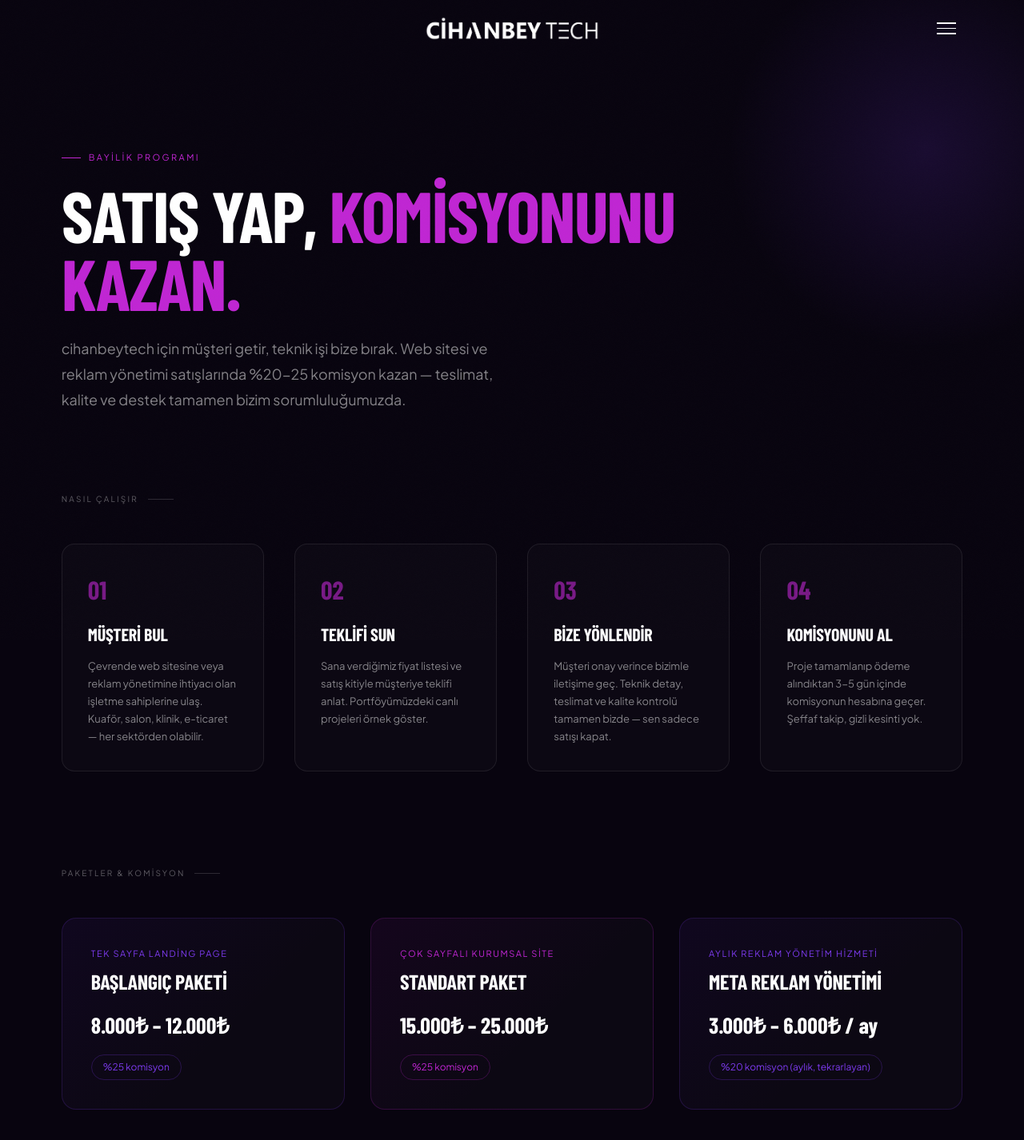
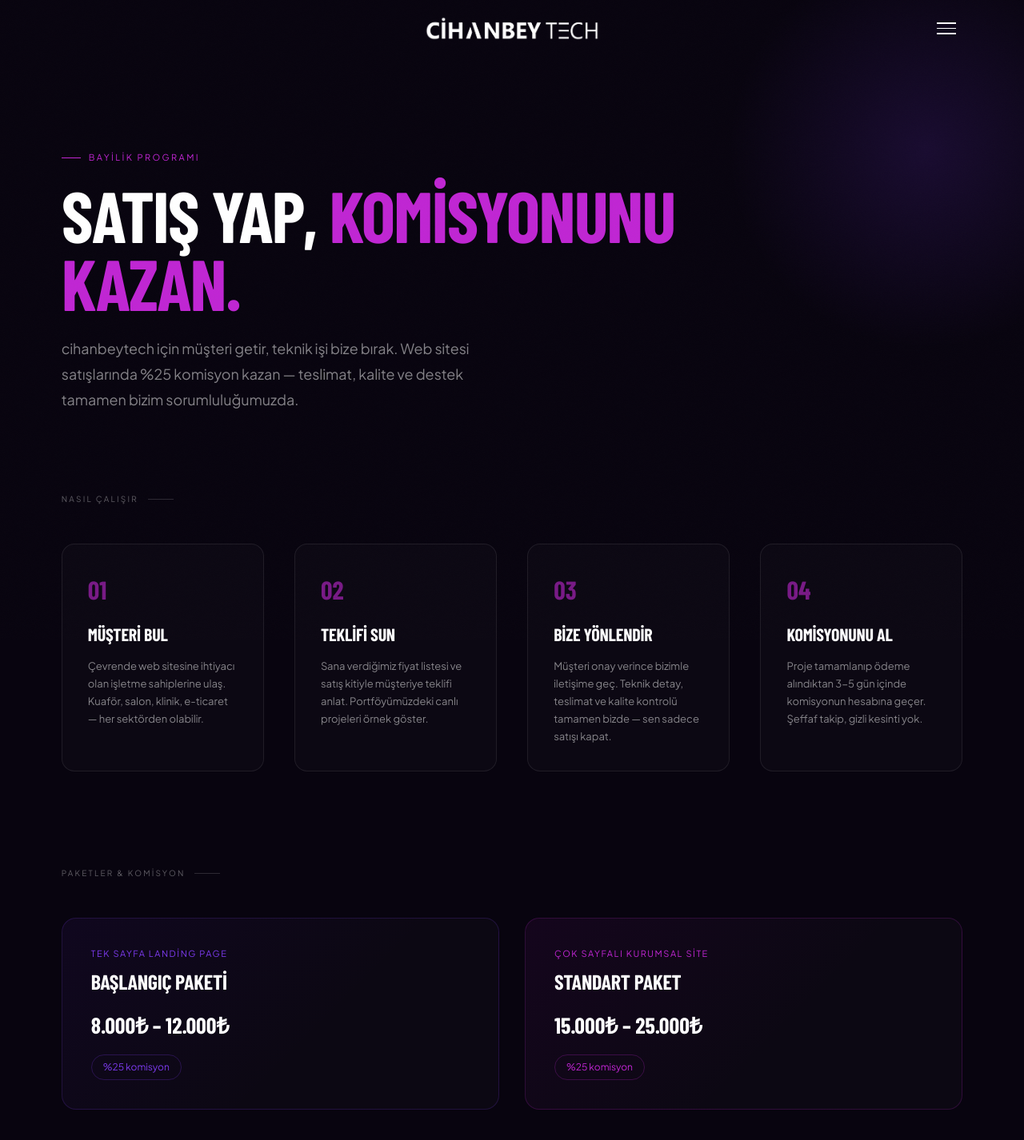
Before and after one commit to AligramTelegram/cihanbeytech, a Next.js app: page /bayilik in a window 1280 px wide. Shown: the top 1426 px of the page at 80% size. Built offline with nearby package versions, Linux system fonts and the light colour scheme; a web font is replaced by a local one.

Commit message:
bayilik: remove ad management, website sales only

```diff
--- a/app/bayilik/page.tsx
+++ b/app/bayilik/page.tsx
@@ -18,20 +18,13 @@
     commission: "%25 komisyon",
     color: "#c026d3",
   },
-  {
-    name: "Meta Reklam Yönetimi",
-    desc: "Aylık reklam yönetim hizmeti",
-    price: "3.000₺ – 6.000₺ / ay",
-    commission: "%20 komisyon (aylık, tekrarlayan)",
-    color: "#7c3aed",
-  },
 ];
 
 const STEPS = [
   {
     num: "01",
     title: "Müşteri Bul",
-    desc: "Çevrende web sitesine veya reklam yönetimine ihtiyacı olan işletme sahiplerine ulaş. Kuaför, salon, klinik, e-ticaret — her sektörden olabilir.",
+    desc: "Çevrende web sitesine ihtiyacı olan işletme sahiplerine ulaş. Kuaför, salon, klinik, e-ticaret — her sektörden olabilir.",
   },
   {
     num: "02",
@@ -123,8 +116,8 @@
             maxWidth: 560,
           }}
         >
-          cihanbeytech için müşteri getir, teknik işi bize bırak. Web sitesi ve reklam yönetimi
-          satışlarında %20-25 komisyon kazan — teslimat, kalite ve destek tamamen bizim sorumluluğumuzda.
+          cihanbeytech için müşteri getir, teknik işi bize bırak. Web sitesi satışlarında
+          %25 komisyon kazan — teslimat, kalite ve destek tamamen bizim sorumluluğumuzda.
         </motion.p>
       </section>
 
```
